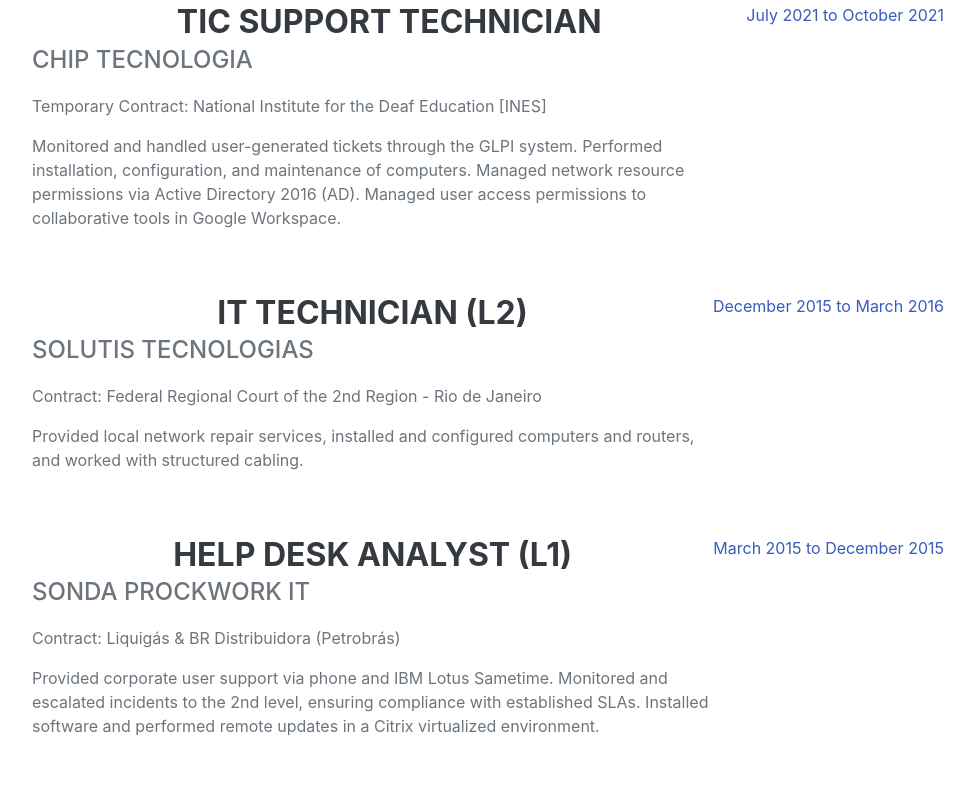
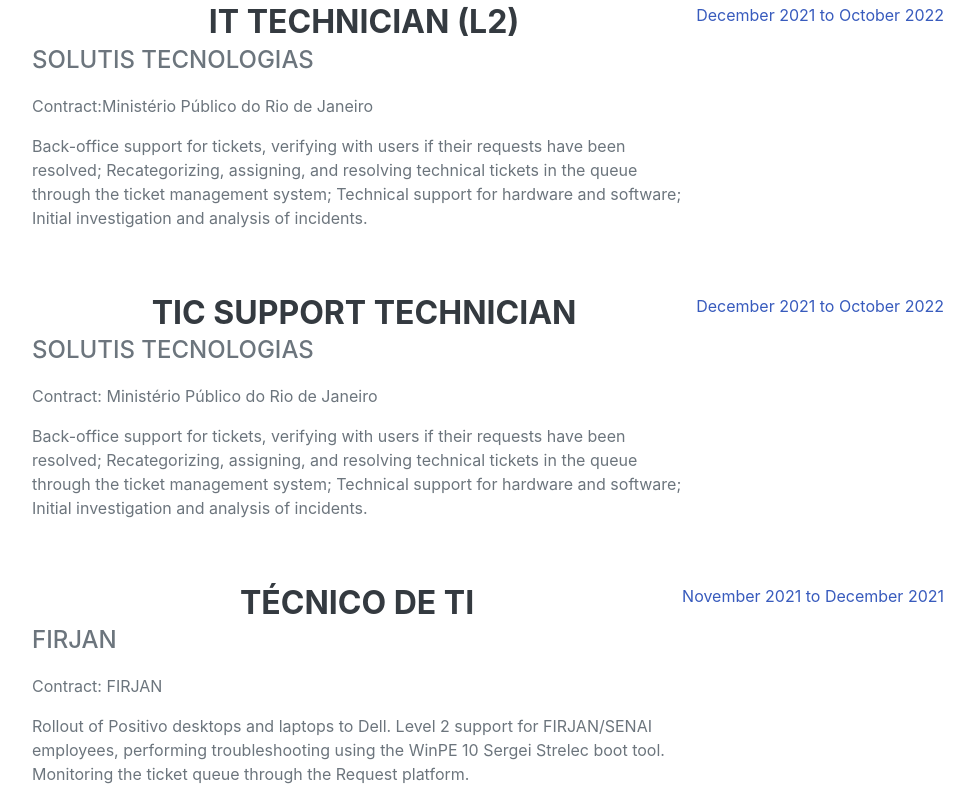
Before and after one commit to JulioCesarSantosdv/JulioCesarSantosdv.github.io, a plain HTML site: page index.html in a window 1280 px wide. Shown: the part 993-1800 px from the top of the page, without its empty margins (288-1262 px from the left). Drawn offline with nearby package versions, Linux system fonts and the light colour scheme; a web font is replaced by a local one.

```diff
--- a/index.html
+++ b/index.html
@@ -147,7 +147,36 @@ h3 {
 <section class="resume-section" id="Experience">
     <div class="resume-section-content">
         <h2 class="mb-5" data-en="Experience" data-pt="Experiência">Experience</h2>
-
+        <!-- Cast Group -->
+        <div class="d-flex flex-column flex-md-row justify-content-between mb-5">
+            <div class="flex-grow-1">
+                <h3 class="mb-0" data-en="Técnico de Suporte N2" data-pt="Técnico de Suporte N2">IT Technician (L2)</h3>
+                <div class="subheading mb-3" data-en="Cast Group" data-pt="Solutis Tecnologias">Solutis Tecnologias</div>
+                <p data-en="Contrato: IPEA - Instituto de Pesquisa Econômica Aplicada" data-pt="Contrato: Ministério Público do Rio de Janeiro">Contract:Ministério Público do Rio de Janeiro</p>
+                <p data-en="Back-office support for tickets, verifying with users if their requests have been resolved; Recategorizing, assigning, and resolving technical tickets in the queue through the ticket management system; Technical support for hardware and software; Initial investigation and analysis of incidents." data-pt="Backoffice de chamados, verificando junto ao usuário se sua demanda foi resolvida Recategorizar, direcionar e solucionar os chamados técnicos da fila por meio do sistema de gestão de chamados; Suporte técnico a hardwares e softwares; Investigação e análise inicial de incidentes.">Back-office support for tickets, verifying with users if their requests have been resolved; Recategorizing, assigning, and resolving technical tickets in the queue through the ticket management system; Technical support for hardware and software; Initial investigation and analysis of incidents.</p>
+            </div>
+            <div class="flex-shrink-0"><span class="text-primary" data-en="December 2021 to October 2022" data-pt="Dezembro de 2021 a Outubro de 2022">December 2021 to October 2022</span></div>
+        </div>
+        <!-- Solutis Tecnologias -->
+        <div class="d-flex flex-column flex-md-row justify-content-between mb-5">
+            <div class="flex-grow-1">
+                <h3 class="mb-0" data-en="IT Technician (L1)" data-pt="Técnico Suporte N1">TIC Support Technician</h3>
+                <div class="subheading mb-3" data-en="Solutis Tecnologias" data-pt="Solutis Tecnologias">Solutis Tecnologias</div>
+                <p data-en="Contract: Ministério Público do Rio de Janeiro" data-pt="Contrato: Ministério Público do Rio de Janeiro">Contract: Ministério Público do Rio de Janeiro</p>
+                <p data-en="Back-office support for tickets, verifying with users if their requests have been resolved; Recategorizing, assigning, and resolving technical tickets in the queue through the ticket management system; Technical support for hardware and software; Initial investigation and analysis of incidents." data-pt="Backoffice de chamados, verificando junto ao usuário se sua demanda foi resolvida Recategorizar, direcionar e solucionar os chamados técnicos da fila por meio do sistema de gestão de chamados; Suporte técnico a hardwares e softwares; Investigação e análise inicial de incidentes.">Back-office support for tickets, verifying with users if their requests have been resolved; Recategorizing, assigning, and resolving technical tickets in the queue through the ticket management system; Technical support for hardware and software; Initial investigation and analysis of incidents.</p>
+            </div>
+            <div class="flex-shrink-0"><span class="text-primary" data-en="December 2021 to October 2022" data-pt="Dezembro de 2021 a Outubro de 2022">December 2021 to October 2022</span></div>
+        </div>
+        <!-- FIRJAN -->
+        <div class="d-flex flex-column flex-md-row justify-content-between mb-5">
+            <div class="flex-grow-1">
+                <h3 class="mb-0" data-en="IT Technician" data-pt="Técnico de TI">Técnico de TI</h3>
+                <div class="subheading mb-3" data-en="FIRJAN" data-pt="FIRJAN">FIRJAN</div>
+                <p data-en="Contract: FIRJAN" data-pt="Contrato de Prestação de Serviços: FIRJAN">Contract: FIRJAN</p>
+                <p data-en="Rollout of Positivo desktops and laptops to Dell. Level 2 support for FIRJAN/SENAI employees, performing troubleshooting using the WinPE 10 Sergei Strelec boot tool. Monitoring the ticket queue through the Request platform." data-pt="Rollout de Desktops e Noteboos Positivo para Dell. Suporte N2 aos colaboradores da FIRJAN/SENAI realizando troubleshooting com uso da ferramenta de boot WinPE 10 Sergei Strelec. Monitoramento da fila de chamados pela plataforma Request.">Rollout of Positivo desktops and laptops to Dell. Level 2 support for FIRJAN/SENAI employees, performing troubleshooting using the WinPE 10 Sergei Strelec boot tool. Monitoring the ticket queue through the Request platform.</p>
+            </div>
+            <div class="flex-shrink-0"><span class="text-primary" data-en="November 2021 to December 2021" data-pt="Novembro de 2021 a Dezembro de 2021">November 2021 to December 2021</span></div>
+        </div>
         <!-- Chip Tecnologia -->
         <div class="d-flex flex-column flex-md-row justify-content-between mb-5">
             <div class="flex-grow-1">
@@ -158,7 +187,6 @@ h3 {
             </div>
             <div class="flex-shrink-0"><span class="text-primary" data-en="July 2021 to October 2021" data-pt="Julho de 2021 a Outubro de 2021">July 2021 to October 2021</span></div>
         </div>
-
         <!-- Solutis Tecnologias -->
         <div class="d-flex flex-column flex-md-row justify-content-between mb-5">
             <div class="flex-grow-1">
@@ -181,8 +209,8 @@ h3 {
             <div class="flex-shrink-0"><span class="text-primary" data-en="March 2015 to December 2015" data-pt="Março de 2015 a Dezembro de 2015">March 2015 to December 2015</span></div>
         </div>
     </div>
+</section>
 
-        </section>
         <hr class="m-0" />
         <!-- Education -->
         <section class="resume-section" id="Education">
```
Lines whose indentation alone changed are shown as unchanged.
